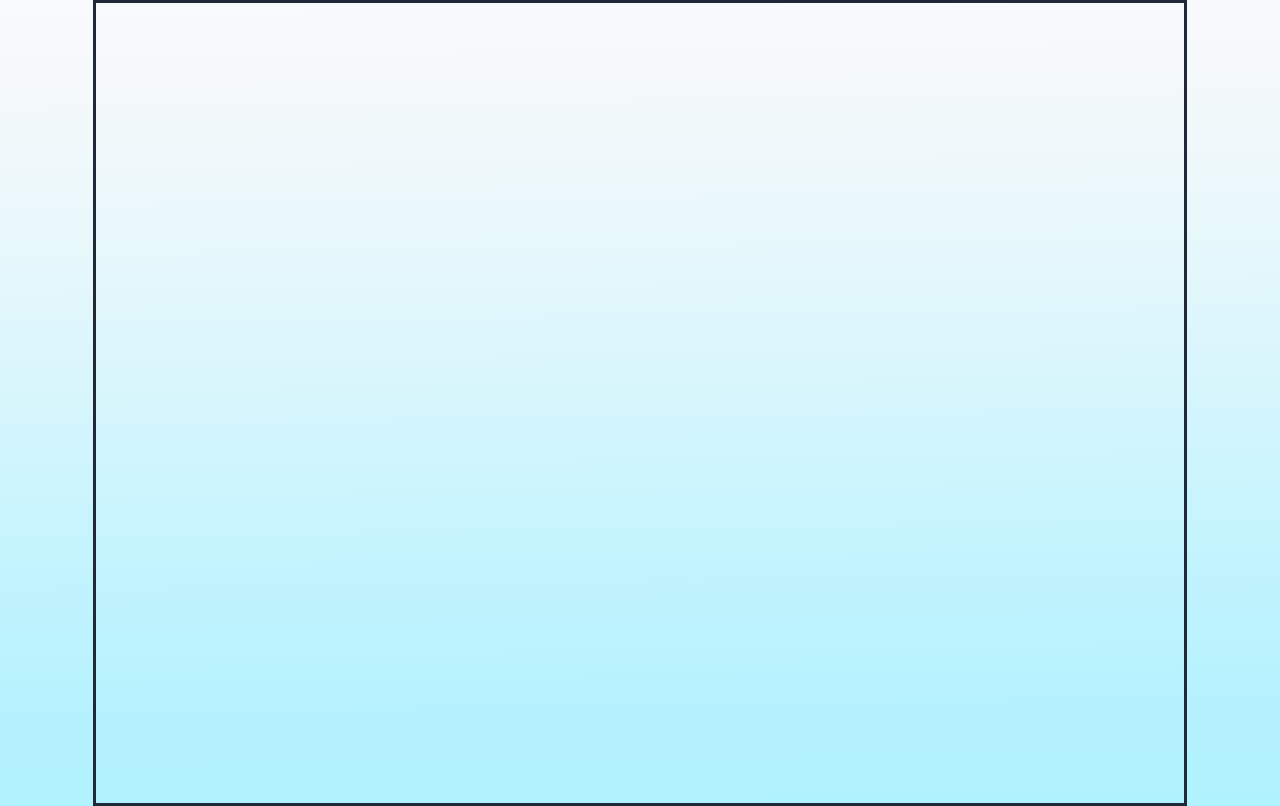
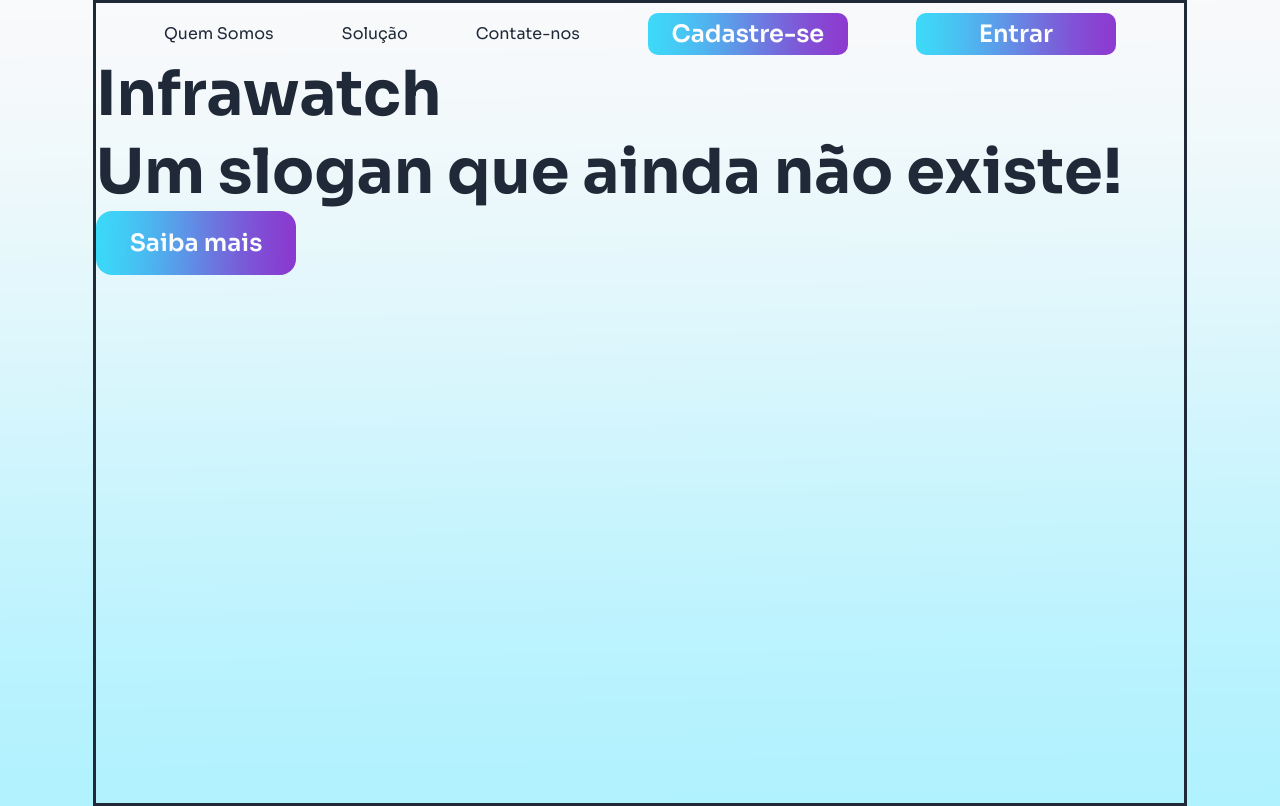
Before and after one commit to BryanRO-SpTech/InfraWatch, a website: page web-data-viz (base)/public/index.html in a window 1280 px wide. Drawn offline with Linux system fonts and the light colour scheme.

Commit message:
Pagina Inicial - em andamento parte 2

```diff
--- a/web-data-viz (base)/public/css/index.css
+++ b/web-data-viz (base)/public/css/index.css
@@ -6,3 +6,16 @@
     justify-self: center;
     flex-direction: column;
 }
+
+.small {
+    height: 2.6rem;
+    width: 200px;
+    border-radius: 10px;
+}
+
+nav {
+    display: flex;
+    justify-content: space-evenly;
+    align-items: center;
+    margin-top: 10px;
+}
--- a/web-data-viz (base)/public/index.html
+++ b/web-data-viz (base)/public/index.html
@@ -22,9 +22,23 @@
     <main>
 
           <header>
+
             <nav>
 
+              <a href="">Quem Somos</a>
+              <a href="">Solução</a>
+              <a href="">Contate-nos</a>
+
+              <button class="small">Cadastre-se</button>
+              <button class="small">Entrar</button>
+
             </nav>
+
+            <h1>Infrawatch</h1>
+            <h1>Um slogan que ainda não existe!</h1>
+
+            <button>Saiba mais</button>
+
           </header>
 
     </main>
```
Also changed, not shown: web-data-viz (base)/public/login.html (+1 -1 lines), web-data-viz (base)/public/assets/icon/Logo-InfraWatch.png (added), web-data-viz (base)/public/assets/icon/Logo-InfraWatch[1].png (added).
